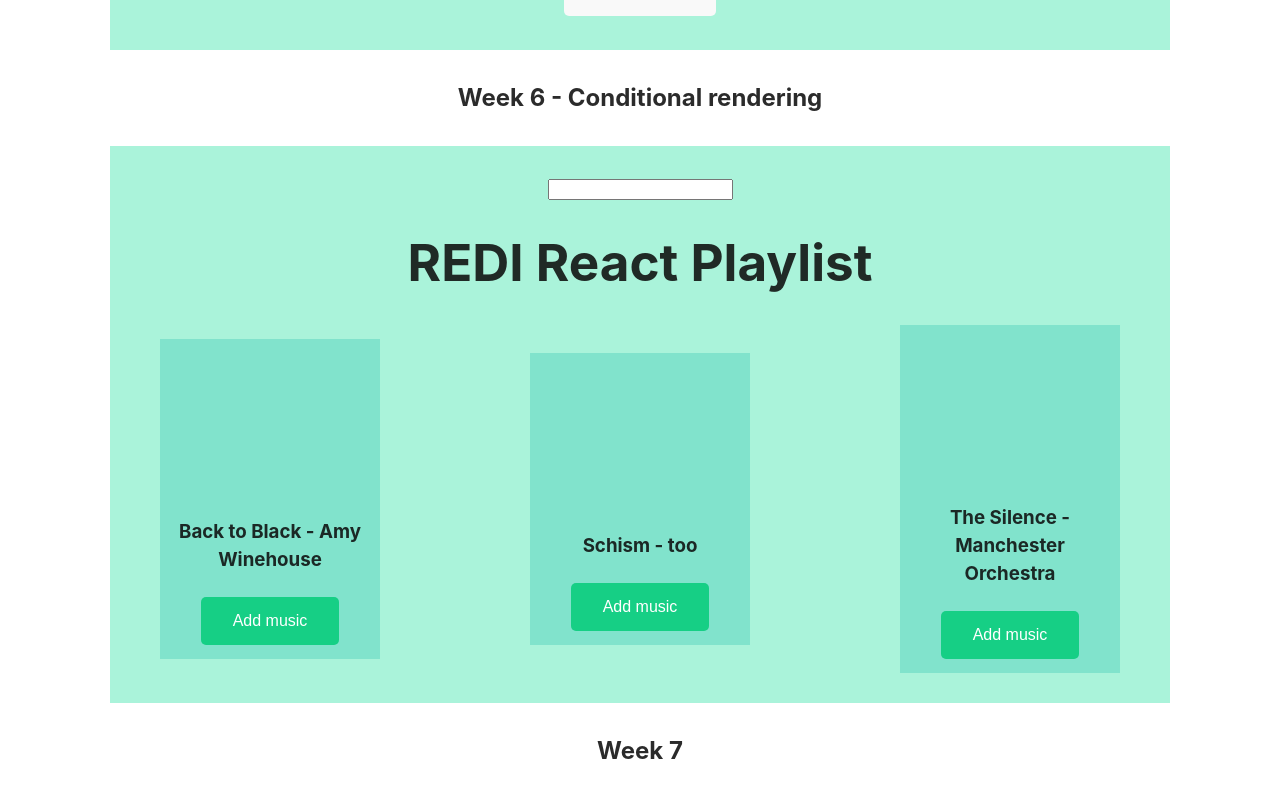
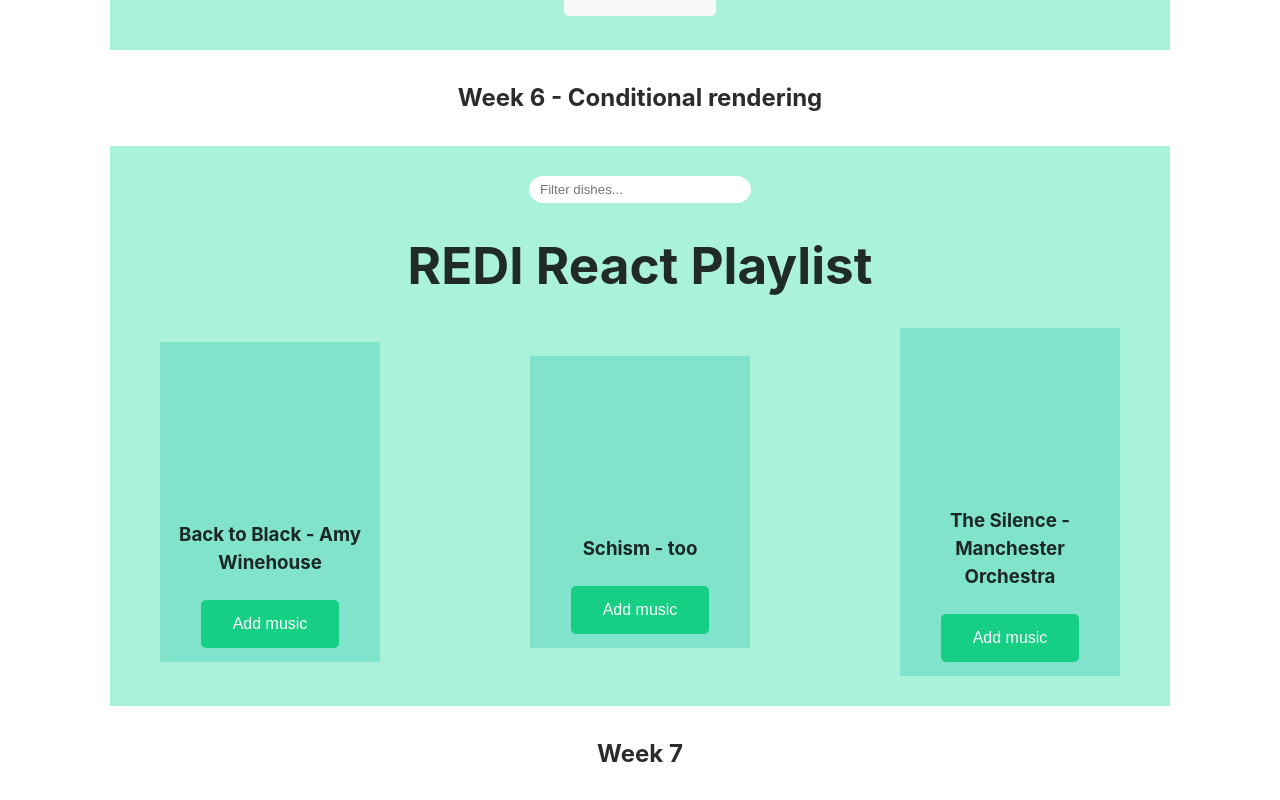
Before and after one commit to priscilauchoa/Redi-react-course, a React (Vite) app in the folder homework/: page / in a window 1280 px wide. Shown: the part 2289-3089 px from the top of the page. Built offline with nearby package versions, Linux system fonts and the light colour scheme.

Commit message:
add search field and css module

```diff
--- a/homework/src/components/PlayList/PlayList.jsx
+++ b/homework/src/components/PlayList/PlayList.jsx
@@ -3,6 +3,7 @@ import style from "./PlayList.module.css";
 import { useState } from "react";
 import Item from "../Item/Item";
 import musicsList from "../../mocks/musics";
+import SearchField from "../SearchField/SearchField";
 
 const PlayList = () => {
   const [playList, setPlayList] = useState([]);
@@ -51,7 +52,7 @@ const PlayList = () => {
   const playListMaps = playList.map((item) => <li key={item}>{item}</li>);
   return (
     <div className="container">
-      <input type="text" onChange={handleOnChange} />
+      <SearchField handleOnChange={handleOnChange} />
       <h1>REDI React Playlist</h1>
       {playList.length > 0 && (
         <div className={style.final_playlist}>
--- /dev/null
+++ b/homework/src/components/SearchField/SearchField.jsx
@@ -0,0 +1,34 @@
+/* eslint-disable react/prop-types */
+import { useState } from "react";
+import styles from "./SearchField.module.css";
+
+/**
+ * Exercise together
+ * Set the class .mouseEnterBorder with onMouseEnter
+ * Remove the class .mouseEnterBorder with onMouseLeave
+ * Set the class .focusedBorder with onFocus
+ * Remove the class .focusedBorder with onBlur
+ * Filter the list in the RestaurantView with onChange
+ */
+
+const SearchField = ({ handleOnChange }) => {
+  const [searchClasses, setSearchClasses] = useState([styles.search]);
+
+  // USE ME IN THE INPUT FILED
+  const handleOnChangeInput = (e) => {
+    handleOnChange(e);
+  };
+
+  return (
+    <div>
+      <input
+        className={searchClasses.join(" ")}
+        placeholder="Filter dishes..."
+        type="text"
+        onChange={handleOnChangeInput}
+      />
+    </div>
+  );
+};
+
+export default SearchField;
--- /dev/null
+++ b/homework/src/components/SearchField/SearchField.module.css
@@ -0,0 +1,22 @@
+.search {
+  appearance: none;
+  background-color: #fff;
+  border-radius: 9999px;
+  border: 1px solid #fff;
+  outline: none;
+  color: black;
+  padding: 5px 10px;
+  width: 200px;
+
+  &:focus {
+    outline-color: none;
+  }
+}
+
+.mouseEnterBorder {
+  border: 1px solid palevioletred;
+}
+
+.focusedBorder {
+  border: 1px solid pink;
+}
```
